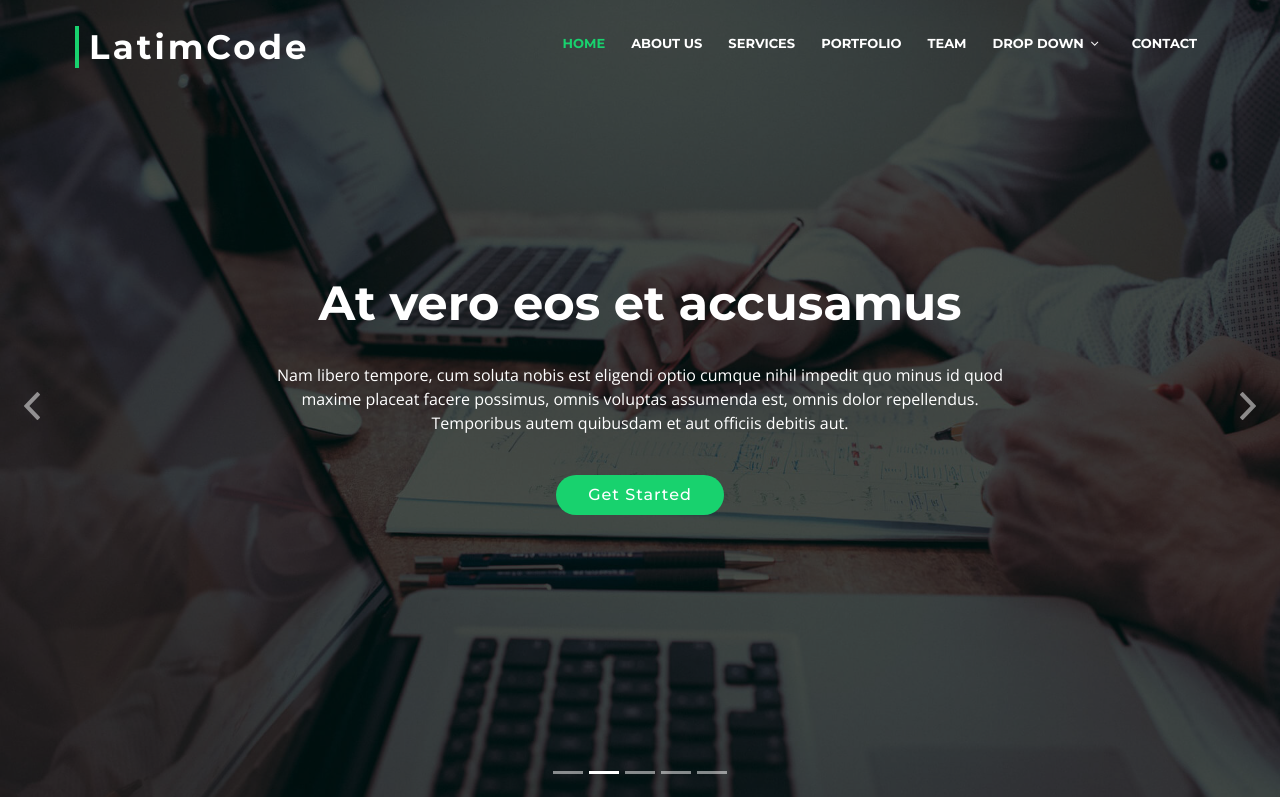
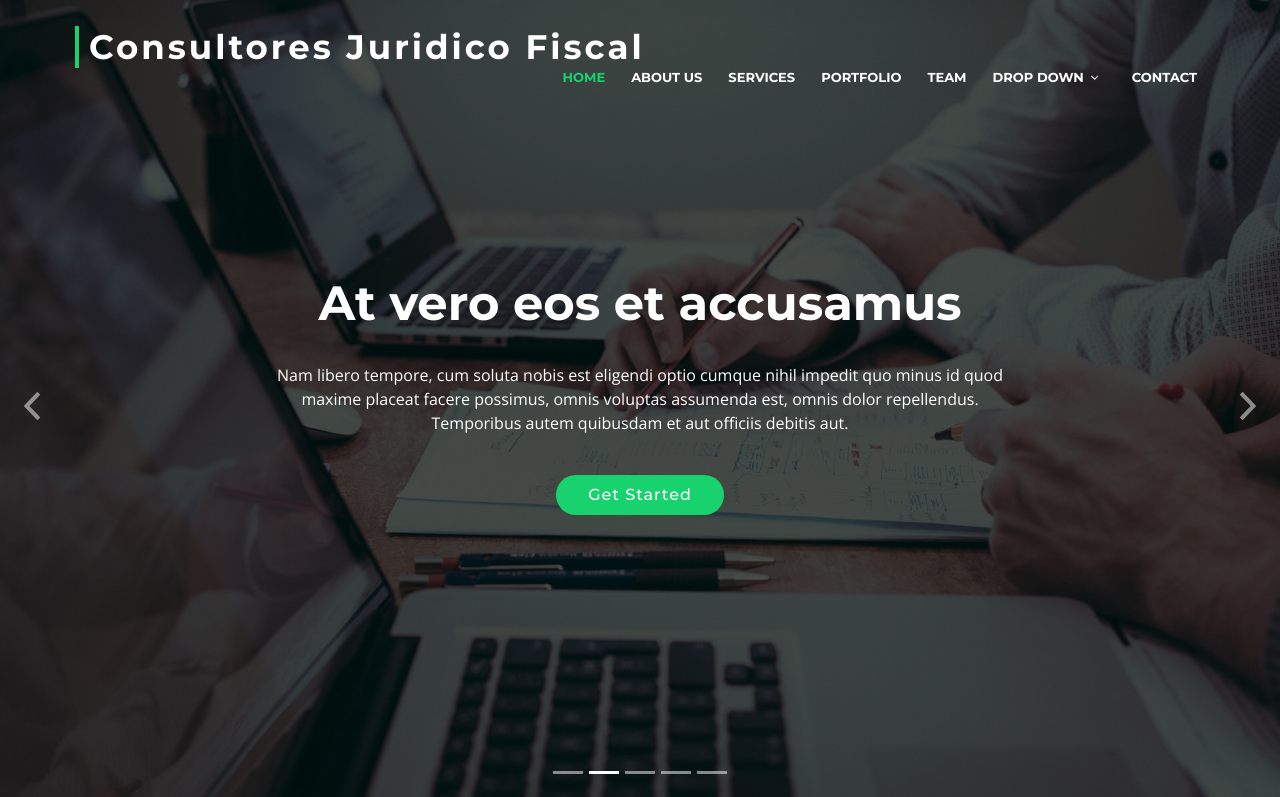
Before and after one commit to adelrr/consultoresjuridicofiscal, a plain HTML site: page index.html in a window 1280 px wide. Shown: the top 797 px of the page. Drawn offline with nearby package versions, Linux system fonts and the light colour scheme; files whose address does not match are found by name.

Commit message:
little change

```diff
--- a/index.html
+++ b/index.html
@@ -3,7 +3,7 @@
 
 <head>
     <meta charset="utf-8">
-    <title>latimcode</title>
+    <title>CJF</title>
     <meta content="width=device-width, initial-scale=1.0" name="viewport">
     <meta content="" name="keywords">
     <meta content="" name="description">
@@ -38,7 +38,7 @@
         <div class="container-fluid">
 
             <div id="logo" class="pull-left">
-                <h1><a href="#intro" class="scrollto">LatimCode</a></h1>
+                <h1><a href="#intro" class="scrollto">Consultores Juridico Fiscal</a></h1>
                 <!-- Uncomment below if you prefer to use an image logo -->
                 <!-- <a href="#intro"><img src="img/logo.png" alt="" title="" /></a>-->
             </div>
@@ -778,7 +778,7 @@
                         <div class="contact-email">
                             <i class="ion-ios-email-outline"></i>
                             <h3>Email</h3>
-                            <p><a href="mailto:info@example.com">info@latimcode.com</a></p>
+                            <p><a href="mailto:info@example.com">armando@consultoresjuridicofiscal.com.mx</a></p>
                         </div>
                     </div>
 
@@ -825,7 +825,7 @@
                 <div class="row">
 
                     <div class="col-lg-3 col-md-6 footer-info">
-                        <h3>latimcode</h3>
+                        <h3>Consultores Juridico Fiscal</h3>
                         <p>Cras fermentum odio eu feugiat lide par naso tierra. Justo eget nada terra videa magna derita valies darta donna mare fermentum iaculis eu non diam phasellus. Scelerisque felis imperdiet proin fermentum leo. Amet volutpat consequat
                             mauris nunc congue.</p>
                     </div>
@@ -873,7 +873,7 @@
 
         <div class="container">
             <div class="copyright">
-                &copy; Copyright <strong>latimcode</strong>. All Rights Reserved
+                &copy; Copyright <strong>Consultores Juridico Fiscal</strong>. All Rights Reserved
             </div>
             <div class="credits">
                 <!--
```
